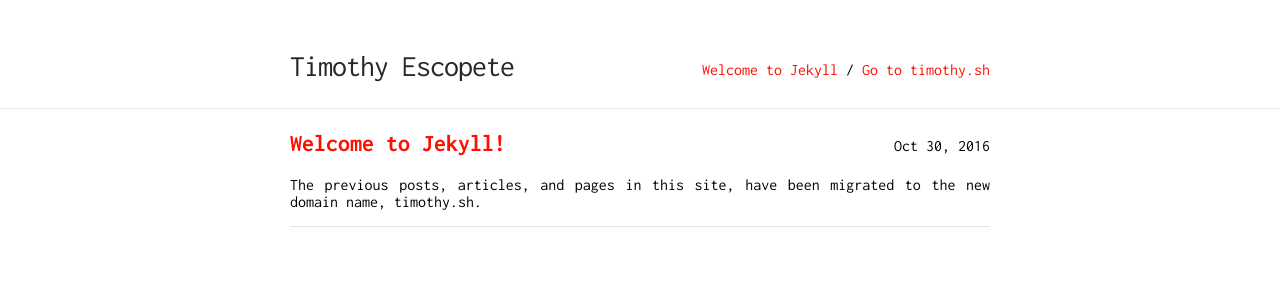
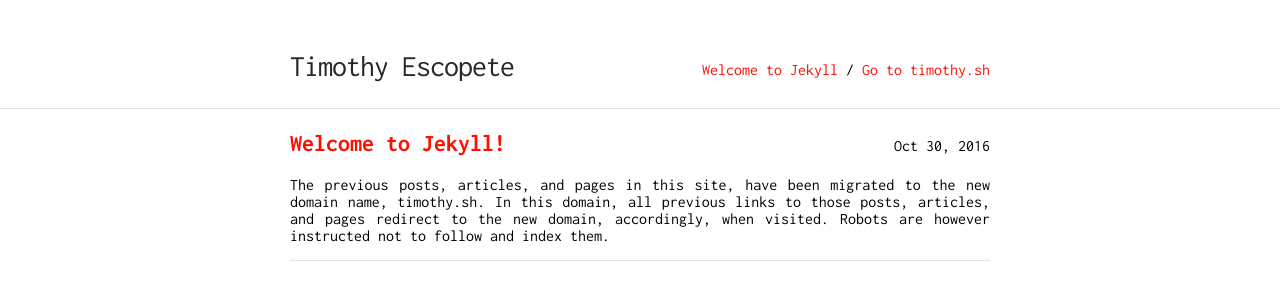
Before and after one commit to timhtheos/timothyae, a Jekyll site: the page built from index.md, in a window 1280 px wide. Shown: the top 300 px of the page. Built offline with Jekyll 4.4.1, drawn with Linux system fonts in a browser that asks for light colours; nearby versions of some CDN libraries.

Commit message:
Update welocme to jekyll.

```diff
--- a/_posts/2016-10-09-welcome-to-jekyll.md
+++ b/_posts/2016-10-09-welcome-to-jekyll.md
@@ -7,6 +7,10 @@ permalink: welcome-to-jekyll
 teaser: >
   The previous posts, articles, and pages in this site, have been migrated to the
   new domain name, timothy.sh.
+
+  In this domain, all previous links to those posts, articles, and pages redirect
+  to the new domain, accordingly, when visited. Robots are however instructed not
+  to follow and index them.
 ---
 
 The previous posts, articles, and pages in this site, have been migrated to the
```
